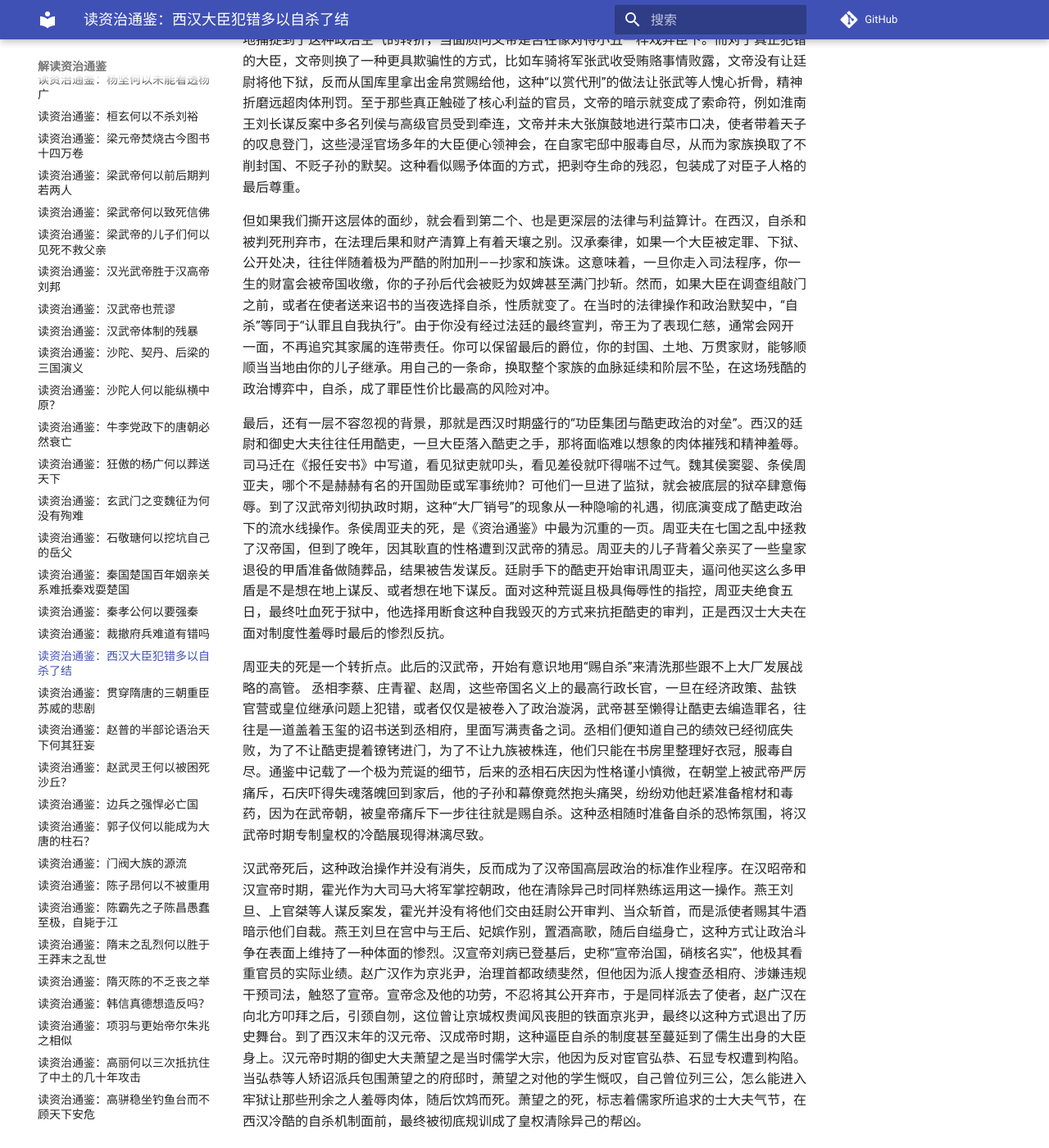
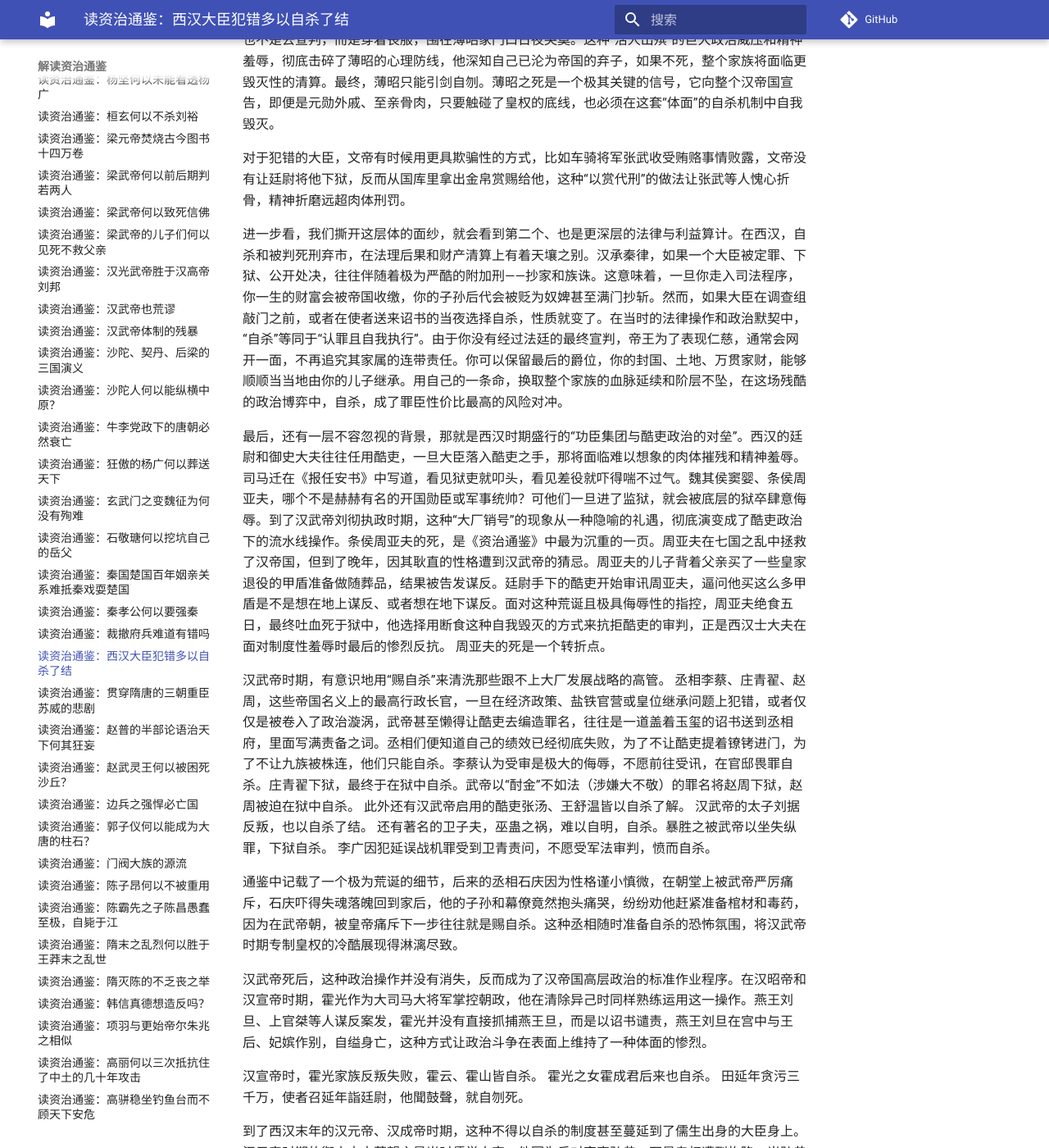
Before and after one commit to vikingpearl/chinesehistory, an MkDocs documentation site: the page built from docs/读资治通鉴：西汉大臣犯错多以自杀了结.md, in a window 1280 px wide and 1400 px high, scrolled down 671 px. Shown: the whole window at 82% size. Built offline with MkDocs 1.6.1 and Material for MkDocs 9.7.7, drawn with Linux system fonts in a browser that asks for light colours; comment, search, counter and statistics services are not loaded; some of the changed text lies outside the part shown.

Commit message:
Analyze forced suicide of officials in Western Han Dynasty
Expanded on the historical context and implications of the practice of forced suicide among officials during the Western Han Dynasty, analyzing the political, legal, and ethical dimensions of this phenomenon.

```diff
--- a/docs/读资治通鉴：西汉大臣犯错多以自杀了结.md
+++ b/docs/读资治通鉴：西汉大臣犯错多以自杀了结.md
@@ -2,20 +2,30 @@
 今天我们不聊宏大的开疆拓土，也不谈后宫的恩怨情仇，而是把目光聚焦到西汉时期一个极其独特、甚至让人脊背发凉的历史细节上——“大臣犯错，往往让其自杀”。
 如果你读《资治通鉴》，会发现从汉文帝开始，西汉高官的落幕方式呈现出一种诡异的雷同。只要犯了事，皇帝往往不派刽子手去推上刑场，而是派一个使者，送去一道诏书，或者一瓶毒药、一把短剑，让大臣在家里“自行解决”。比如文帝时期的河东守季布、深得器重的贾谊虽然未死于自杀，但文帝朝因罪被逼自杀的将相绝非个案；到了汉武帝、汉昭帝时期，这种现象更是达到顶峰，丞相、御史大夫、大将军，这些站在帝国权力巅峰的精英，纷纷选择在家中引决自尽。这种“大厂员工考核失败便主动销号”的现象，究竟背后的历史操作是什么？汉文帝这个史书上出了名的“仁君”，为什么反而是这一制度的推手？今天，我们就从政治博弈、法律条文和伦理心态三个底层逻辑，来深度拆解这场两千年前的“体面谋杀”。
 
-我们先来看这种现象的背景与成因。第一个原因，看似荒诞，却极其真实，那就是为了维护“士大夫的体面与尊严”。汉文帝执政时期，贾谊曾上过一篇著名的奏疏。贾谊对文帝说，现在的法律对待大臣太粗暴了，大臣有罪，和奴隶、平民一样，被捆绑在大街上，让底层的差役指手画脚，甚至施以笞刑、剃去头发。贾谊认为，“刑不上大夫”不是说大臣犯错不惩罚，而是要给他们保留尊严。如果大臣有罪，皇帝只要暗示一句“你该走了”，大臣就应当自己穿戴整齐，向北再拜，引剑当刭。汉文帝听进去了，并且把这句话变成了现实的政治操作。其实在《资治通鉴》的记载中，汉文帝并非一开始就纯熟运用这种方式。文帝登基之初，政治风气承袭秦朝与汉初的粗粝，天恩难测的心理威压后来逐步演变成震慑大臣的常规武器。最典型的例子便是河东太守季布，当时有人诬告季布图谋不轨，文帝听信谗言直接召季布进京，季布深知西汉法网的残酷，一旦进入司法程序，即便无罪也难逃人格的毁灭，然而文帝见了他一面，没有责罚也没有审讯，而是直接让他回河东，季布敏锐地捕捉到了这种政治空气的转折，当面质问文帝是否在像对待小丑一样戏弄臣下。而对于真正犯错的大臣，文帝则换了一种更具欺骗性的方式，比如车骑将军张武收受贿赂事情败露，文帝没有让廷尉将他下狱，反而从国库里拿出金帛赏赐给他，这种“以赏代刑”的做法让张武等人愧心折骨，精神折磨远超肉体刑罚。至于那些真正触碰了核心利益的官员，文帝的暗示就变成了索命符，例如淮南王刘长谋反案中多名列侯与高级官员受到牵连，文帝并未大张旗鼓地进行菜市口决，使者带着天子的叹息登门，这些浸淫官场多年的大臣便心领神会，在自家宅邸中服毒自尽，从而为家族换取了不削封国、不贬子孙的默契。这种看似赐予体面的方式，把剥夺生命的残忍，包装成了对臣子人格的最后尊重。
+我们先来看这种现象的背景与成因。第一个原因，看似荒诞，却极其真实，那就是为了维护“士大夫的体面与尊严”。汉文帝执政时期，贾谊曾上过一篇著名的奏疏。贾谊对文帝说，现在的法律对待大臣太粗暴了，大臣有罪，和奴隶、平民一样，被捆绑在大街上，让底层的差役指手画脚，甚至施以笞刑、剃去头发。贾谊认为，“刑不上大夫”不是说大臣犯错不惩罚，而是要给他们保留尊严。如果大臣有罪，皇帝只要暗示一句“你该走了”，大臣就应当自己穿戴整齐，向北再拜，引剑当刭。汉文帝听进去了，并且把这句话变成了现实的政治操作。
+在这一制度演进的过程中，汉文帝的亲舅舅、车骑将军薄昭的死，堪称一个石破天惊的典型转折点。薄昭对文帝有拥立大功，却因恃宠而骄，派人杀死了朝廷的汉使。文帝法不容情，真心想要除掉他，但碍于薄太后的哭诉和外戚的尊严，不便将其直接推上刑场。于是，汉文帝将“暗示自杀”的历史技术推向了一个荒诞而残酷的极致：他没有派遣廷尉逮捕薄昭，而是派出满朝文武大臣，轮流前往薄昭的府中。他们不是去劝降，也不是去宣判，而是穿着丧服，围在薄昭家门口日夜哭奠。这种“活人出殡”的巨大政治威压和精神羞辱，彻底击碎了薄昭的心理防线，他深知自己已沦为帝国的弃子，如果不死，整个家族将面临更毁灭性的清算。最终，薄昭只能引剑自刎。薄昭之死是一个极其关键的信号，它向整个汉帝国宣告，即便是元勋外戚、至亲骨肉，只要触碰了皇权的底线，也必须在这套“体面”的自杀机制中自我毁灭。
 
-但如果我们撕开这层体的面纱，就会看到第二个、也是更深层的法律与利益算计。在西汉，自杀和被判死刑弃市，在法理后果和财产清算上有着天壤之别。汉承秦律，如果一个大臣被定罪、下狱、公开处决，往往伴随着极为严酷的附加刑——抄家和族诛。这意味着，一旦你走入司法程序，你一生的财富会被帝国收缴，你的子孙后代会被贬为奴婢甚至满门抄斩。然而，如果大臣在调查组敲门之前，或者在使者送来诏书的当夜选择自杀，性质就变了。在当时的法律操作和政治默契中，“自杀”等同于“认罪且自我执行”。由于你没有经过法廷的最终宣判，帝王为了表现仁慈，通常会网开一面，不再追究其家属的连带责任。你可以保留最后的爵位，你的封国、土地、万贯家财，能够顺顺当当地由你的儿子继承。用自己的一条命，换取整个家族的血脉延续和阶层不坠，在这场残酷的政治博弈中，自杀，成了罪臣性价比最高的风险对冲。
+对于犯错的大臣，文帝有时候用更具欺骗性的方式，比如车骑将军张武收受贿赂事情败露，文帝没有让廷尉将他下狱，反而从国库里拿出金帛赏赐给他，这种“以赏代刑”的做法让张武等人愧心折骨，精神折磨远超肉体刑罚。
 
-最后，还有一层不容忽视的背景，那就是西汉时期盛行的“功臣集团与酷吏政治的对垒”。西汉的廷尉和御史大夫往往任用酷吏，一旦大臣落入酷吏之手，那将面临难以想象的肉体摧残和精神羞辱。司马迁在《报任安书》中写道，看见狱吏就叩头，看见差役就吓得喘不过气。魏其侯窦婴、条侯周亚夫，哪个不是赫赫有名的开国勋臣或军事统帅？可他们一旦进了监狱，就会被底层的狱卒肆意侮辱。到了汉武帝刘彻执政时期，这种“大厂销号”的现象从一种隐喻的礼遇，彻底演变成了酷吏政治下的流水线操作。条侯周亚夫的死，是《资治通鉴》中最为沉重的一页。周亚夫在七国之乱中拯救了汉帝国，但到了晚年，因其耿直的性格遭到汉武帝的猜忌。周亚夫的儿子背着父亲买了一些皇家退役的甲盾准备做随葬品，结果被告发谋反。廷尉手下的酷吏开始审讯周亚夫，逼问他买这么多甲盾是不是想在地上谋反、或者想在地下谋反。面对这种荒诞且极具侮辱性的指控，周亚夫绝食五日，最终吐血死于狱中，他选择用断食这种自我毁灭的方式来抗拒酷吏的审判，正是西汉士大夫在面对制度性羞辱时最后的惨烈反抗。
+进一步看，我们撕开这层体的面纱，就会看到第二个、也是更深层的法律与利益算计。在西汉，自杀和被判死刑弃市，在法理后果和财产清算上有着天壤之别。汉承秦律，如果一个大臣被定罪、下狱、公开处决，往往伴随着极为严酷的附加刑——抄家和族诛。这意味着，一旦你走入司法程序，你一生的财富会被帝国收缴，你的子孙后代会被贬为奴婢甚至满门抄斩。然而，如果大臣在调查组敲门之前，或者在使者送来诏书的当夜选择自杀，性质就变了。在当时的法律操作和政治默契中，“自杀”等同于“认罪且自我执行”。由于你没有经过法廷的最终宣判，帝王为了表现仁慈，通常会网开一面，不再追究其家属的连带责任。你可以保留最后的爵位，你的封国、土地、万贯家财，能够顺顺当当地由你的儿子继承。用自己的一条命，换取整个家族的血脉延续和阶层不坠，在这场残酷的政治博弈中，自杀，成了罪臣性价比最高的风险对冲。
 
-周亚夫的死是一个转折点。此后的汉武帝，开始有意识地用“赐自杀”来清洗那些跟不上大厂发展战略的高管。 丞相李蔡、庄青翟、赵周，这些帝国名义上的最高行政长官，一旦在经济政策、盐铁官营或皇位继承问题上犯错，或者仅仅是被卷入了政治漩涡，武帝甚至懒得让酷吏去编造罪名，往往是一道盖着玉玺的诏书送到丞相府，里面写满责备之词。丞相们便知道自己的绩效已经彻底失败，为了不让酷吏提着镣铐进门，为了不让九族被株连，他们只能在书房里整理好衣冠，服毒自尽。通鉴中记载了一个极为荒诞的细节，后来的丞相石庆因为性格谨小慎微，在朝堂上被武帝严厉痛斥，石庆吓得失魂落魄回到家后，他的子孙和幕僚竟然抱头痛哭，纷纷劝他赶紧准备棺材和毒药，因为在武帝朝，被皇帝痛斥下一步往往就是赐自杀。这种丞相随时准备自杀的恐怖氛围，将汉武帝时期专制皇权的冷酷展现得淋漓尽致。
+最后，还有一层不容忽视的背景，那就是西汉时期盛行的“功臣集团与酷吏政治的对垒”。西汉的廷尉和御史大夫往往任用酷吏，一旦大臣落入酷吏之手，那将面临难以想象的肉体摧残和精神羞辱。司马迁在《报任安书》中写道，看见狱吏就叩头，看见差役就吓得喘不过气。魏其侯窦婴、条侯周亚夫，哪个不是赫赫有名的开国勋臣或军事统帅？可他们一旦进了监狱，就会被底层的狱卒肆意侮辱。到了汉武帝刘彻执政时期，这种“大厂销号”的现象从一种隐喻的礼遇，彻底演变成了酷吏政治下的流水线操作。条侯周亚夫的死，是《资治通鉴》中最为沉重的一页。周亚夫在七国之乱中拯救了汉帝国，但到了晚年，因其耿直的性格遭到汉武帝的猜忌。周亚夫的儿子背着父亲买了一些皇家退役的甲盾准备做随葬品，结果被告发谋反。廷尉手下的酷吏开始审讯周亚夫，逼问他买这么多甲盾是不是想在地上谋反、或者想在地下谋反。面对这种荒诞且极具侮辱性的指控，周亚夫绝食五日，最终吐血死于狱中，他选择用断食这种自我毁灭的方式来抗拒酷吏的审判，正是西汉士大夫在面对制度性羞辱时最后的惨烈反抗。 周亚夫的死是一个转折点。
 
-汉武帝死后，这种政治操作并没有消失，反而成为了汉帝国高层政治的标准作业程序。在汉昭帝和汉宣帝时期，霍光作为大司马大将军掌控朝政，他在清除异己时同样熟练运用这一操作。燕王刘旦、上官桀等人谋反案发，霍光并没有将他们交由廷尉公开审判、当众斩首，而是派使者赐其牛酒暗示他们自裁。燕王刘旦在宫中与王后、妃嫔作别，置酒高歌，随后自缢身亡，这种方式让政治斗争在表面上维持了一种体面的惨烈。汉宣帝刘病已登基后，史称“宣帝治国，硝核名实”，他极其看重官员的实际业绩。赵广汉作为京兆尹，治理首都政绩斐然，但他因为派人搜查丞相府、涉嫌违规干预司法，触怒了宣帝。宣帝念及他的功劳，不忍将其公开弃市，于是同样派去了使者，赵广汉在向北方叩拜之后，引颈自刎，这位曾让京城权贵闻风丧胆的铁面京兆尹，最终以这种方式退出了历史舞台。到了西汉末年的汉元帝、汉成帝时期，这种逼臣自杀的制度甚至蔓延到了儒生出身的大臣身上。汉元帝时期的御史大夫萧望之是当时儒学大宗，他因为反对宦官弘恭、石显专权遭到构陷。当弘恭等人矫诏派兵包围萧望之的府邸时，萧望之对他的学生慨叹，自己曾位列三公，怎么能进入牢狱让那些刑余之人羞辱肉体，随后饮鸩而死。萧望之的死，标志着儒家所追求的士大夫气节，在西汉冷酷的自杀机制面前，最终被彻底规训成了皇权清除异己的帮凶。
+汉武帝时期，有意识地用“赐自杀”来清洗那些跟不上大厂发展战略的高管。 丞相李蔡、庄青翟、赵周，这些帝国名义上的最高行政长官，一旦在经济政策、盐铁官营或皇位继承问题上犯错，或者仅仅是被卷入了政治漩涡，武帝甚至懒得让酷吏去编造罪名，往往是一道盖着玉玺的诏书送到丞相府，里面写满责备之词。丞相们便知道自己的绩效已经彻底失败，为了不让酷吏提着镣铐进门，为了不让九族被株连，他们只能自杀。李蔡认为受审是极大的侮辱，不愿前往受讯，在官邸畏罪自杀。庄青翟下狱，最终于在狱中自杀。武帝以“酎金”不如法（涉嫌大不敬）的罪名将赵周下狱，赵周被迫在狱中自杀。 此外还有汉武帝启用的酷吏张汤、王舒温皆以自杀了解。 汉武帝的太子刘据反叛，也以自杀了结。 还有著名的卫子夫，巫蛊之祸，难以自明，自杀。暴胜之被武帝以坐失纵罪，下狱自杀。 李广因犯延误战机罪受到卫青责问，不愿受军法审判，愤而自杀。
+
+通鉴中记载了一个极为荒诞的细节，后来的丞相石庆因为性格谨小慎微，在朝堂上被武帝严厉痛斥，石庆吓得失魂落魄回到家后，他的子孙和幕僚竟然抱头痛哭，纷纷劝他赶紧准备棺材和毒药，因为在武帝朝，被皇帝痛斥下一步往往就是赐自杀。这种丞相随时准备自杀的恐怖氛围，将汉武帝时期专制皇权的冷酷展现得淋漓尽致。
+
+汉武帝死后，这种政治操作并没有消失，反而成为了汉帝国高层政治的标准作业程序。在汉昭帝和汉宣帝时期，霍光作为大司马大将军掌控朝政，他在清除异己时同样熟练运用这一操作。燕王刘旦、上官桀等人谋反案发，霍光并没有直接抓捕燕王旦，而是以诏书谴责，燕王刘旦在宫中与王后、妃嫔作别，自缢身亡，这种方式让政治斗争在表面上维持了一种体面的惨烈。
+
+汉宣帝时，霍光家族反叛失败，霍云、霍山皆自杀。 霍光之女霍成君后来也自杀。
+田延年贪污三千万，使者召延年詣廷尉，他聞鼓聲，就自刎死。
+
+到了西汉末年的汉元帝、汉成帝时期，这种不得以自杀的制度甚至蔓延到了儒生出身的大臣身上。汉元帝时期的御史大夫萧望之是当时儒学大宗，他因为反对宦官弘恭、石显专权遭到构陷。当弘恭等人矫诏派兵包围萧望之的府邸时，萧望之对他的学生慨叹，自己曾位列三公，怎么能进入牢狱让那些刑余之人羞辱肉体，随后饮鸩而死。萧望之的死，标志着儒家所追求的士大夫气节，在西汉冷酷的自杀机制面前得以留存。
 
 那么，这种“赐死”与“自杀”的政治操作，从结果和评价上来看，到底该如何定性？从法律和伦理的角度来看，它到底是合理还是不合理，是好还是不好？我们不妨借用《资治通鉴》的眼光，也就是宋代司马光以及后世史家王夫之等人的历史操作，来进行正反两面的剖析。首先，从当时的政治操作来看，这种方式在一定程度上有其工具理性的合理性。它是一种高效的政治缓冲器。中国古代讲究“君臣一体”，如果天天把开国功臣、朝廷宰相拉到菜市口去砍头，其实是在不断削弱皇权本身的合法性和神圣感。天下百姓会想：既然连宰相都是贼，这个国家还能好吗？而“赐自杀”将政治清洗封闭在深宫与私邸之间，避免了政治震荡的扩大化，维护了政权表面的稳定。同时，对臣子而言，它给予了人在绝境中最后的一点自主权，不至于让权力斗争变成毫无底线的野蛮屠杀。
 
-但是，如果我们从更长远、更高级的法治和伦理角度去审视，这种“让大臣自杀”的制度，是不折不扣的糟粕，是专制对法的放弃与践踏。从法律角度看，这叫以恩代法、程序正义的荡然无存。现代法治和真正的清明政治，讲究的是罪刑法定，讲究的是公开审判。一个大臣到底有没有罪，犯了什么罪，应该交由廷尉公开审理，拿出铁证，依法宣判。而皇帝一道暗示、一个眼神就逼人自杀，这完全是人治的任性。它取消了辩护，取消了审判，甚至取消了查明真相的机会。多少冤假错案，就在这一杯毒酒、三尺白绫中被彻底掩盖。这种自杀，本质上是皇帝利用心理威压进行的制度性谋杀。而从伦理角度来看，这更是一种极其扭曲的“耻感文化”的道德绑架。它把儒家倡导的“廉耻”变成了杀人的工具。朝廷告诉大臣：你是有身份的人，有身份的人犯了错就该自己死，不死就是不知羞耻。这种逻辑，把臣子逼入了死胡同。它表面上是在维护士大夫的气节，实际上是在剥夺士大夫反抗和自辩的权利。它培养出来的不是有独立人格的君子，而是对皇权充满恐惧、随时准备自我牺牲以保全家族的奴才。
+虽然上述的这种自杀，有些确实是犯了该杀的罪，通过自杀可以避免被腰斩灭族；但有些是被迫的自杀，也就是皇帝许可的自杀。这样的自杀，往往能为当事人保留气节。
+
+但是，如果我们从更长远、更高级的法治和伦理角度去审视，这种“让大臣自杀”的制度，是不折不扣的糟粕，是专制对法的放弃与践踏。从法律角度看，这叫以恩代法、程序正义的荡然无存。现代法治和真正的清明政治，讲究的是罪刑法定，讲究的是公开审判。一个大臣到底有没有罪，犯了什么罪，应该交由廷尉公开审理，拿出铁证，依法宣判。而皇帝一道暗示、一个眼神就逼人自杀，这完全是人治的任性。它取消了辩护，取消了审判，甚至取消了查明真相的机会。多少冤假错案，就在这一杯毒酒、三尺白绫中被彻底掩盖。这种自杀，本质上是皇帝或一些权臣利用心理威压进行的制度性谋杀。而从伦理角度来看，这更是一种极其扭曲的“耻感文化”的道德绑架。它把儒家倡导的“廉耻”变成了杀人的工具。朝廷告诉大臣：你是有身份的人，有身份的人犯了错就该自己死，不死就是不知羞耻。这种逻辑，把臣子逼入了死胡同。它表面上是在维护士大夫的气节，实际上是在剥夺士大夫反抗和自辩的权利。它培养出来的不是有独立人格的君子，而是对皇权充满恐惧、随时准备自我牺牲以保全家族的奴才。
 
 《资治通鉴》之所谓“资治”，就是让后人看到制度运行的利弊。西汉文景之治固然海晏河清，但这种从文帝时代的礼遇暗示，到武帝朝的恐怖高压，再到西汉末年对儒家名臣的规训，其底层操作无不揭示了那个盛世背后冰冷、残酷的一面。它告诉我们，缺乏制度约束的皇权，即便是表现出赐你体面的温柔，其内核依然是顺我者昌、逆我者亡的绝对专制。当生命需要用自杀来换取家族的安全，当尊严需要用自我毁灭来向权力献祭，这种合理，终究只是专制统治下的畸形产物。历史的镜子照到今天，它依然在不断地警示着我们：真正的体面，从来不来自于权力的赐予，而来自于法律的公正与对生命的敬畏。
-
-从“仁”与“不仁”的角度来说，皇帝赐予自杀，也可谓一种“仁”。但这种仁亦抹杀了辩护。
```
